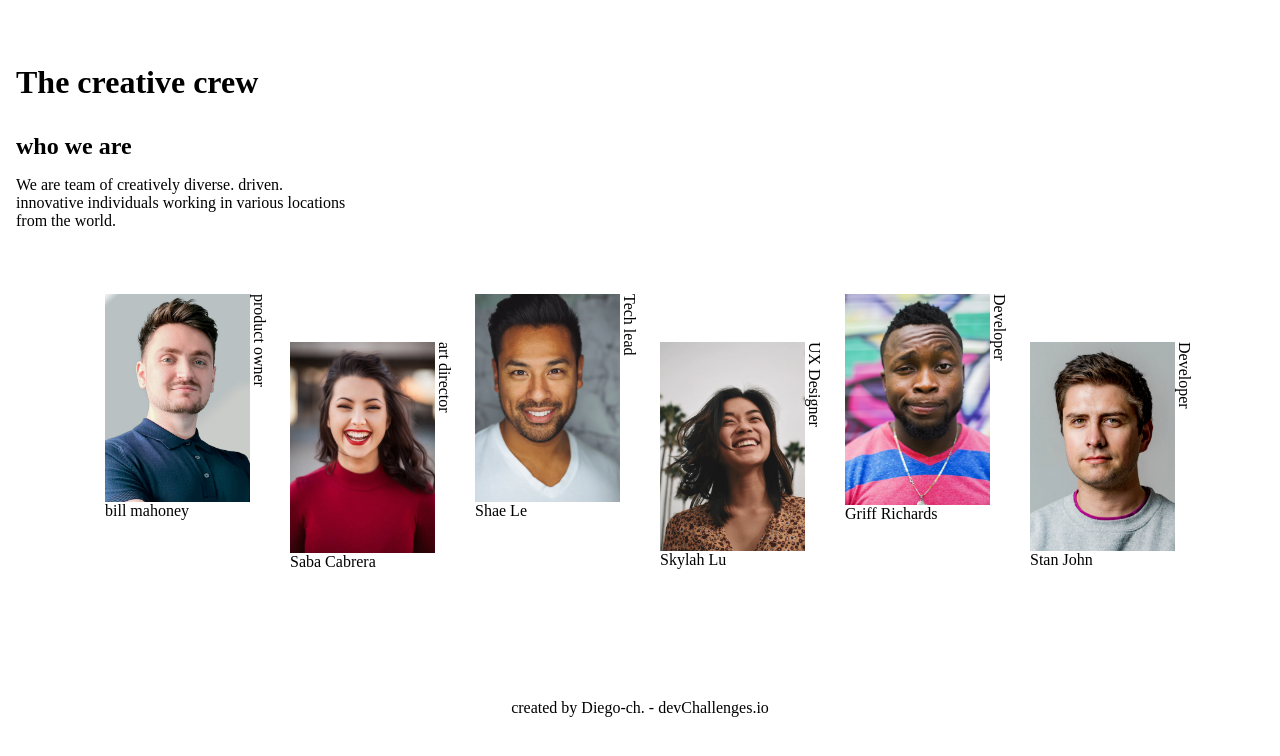
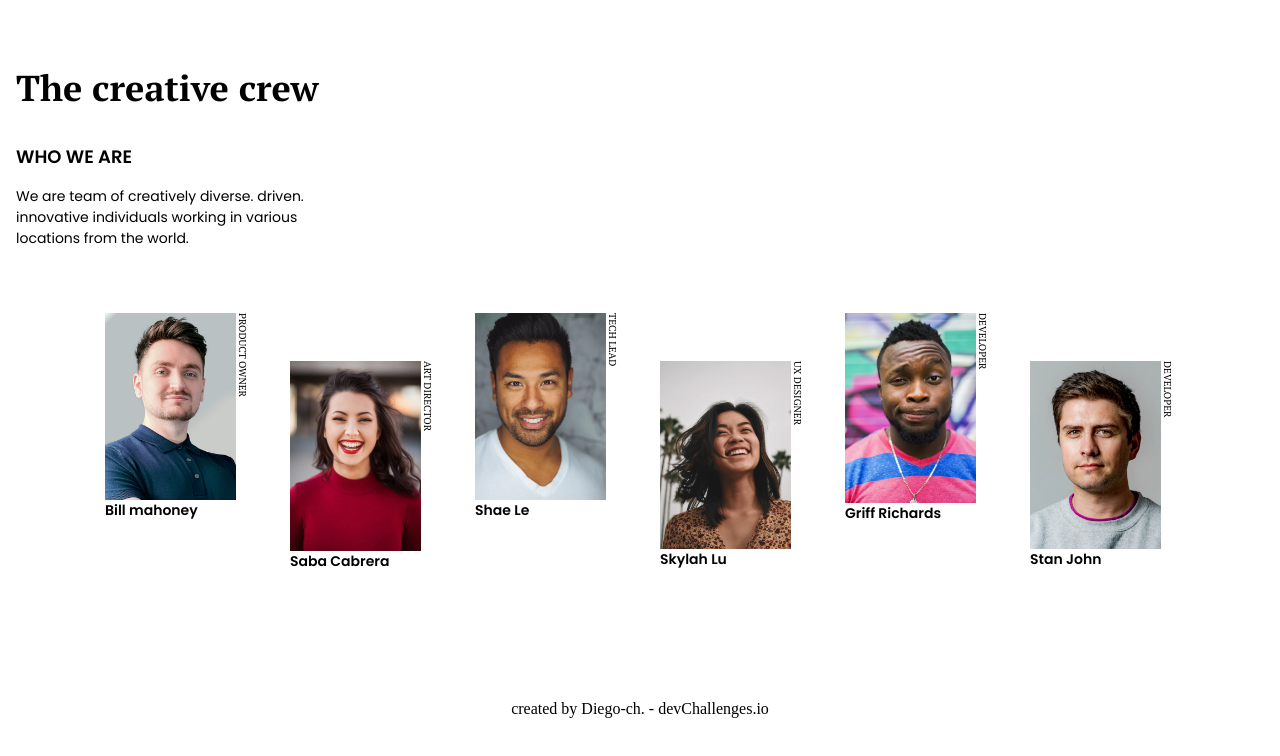
Before and after one commit to Castro-D/dev-challenge-team-page, a plain HTML site: page index.html in a window 1280 px wide. Drawn offline with Linux system fonts and the light colour scheme.

Commit message:
add styles

```diff
--- a/index.html
+++ b/index.html
@@ -5,6 +5,8 @@
   <meta http-equiv='X-UA-Compatible' content='IE=edge'>
   <title>Page Title</title>
   <meta name='viewport' content='width=device-width, initial-scale=1'>
+  <link rel="preconnect" href="https://fonts.gstatic.com">
+  <link href="https://fonts.googleapis.com/css2?family=PT+Serif:wght@400;700&family=Poppins:wght@400;600&display=swap" rel="stylesheet">
   <link rel='stylesheet' type='text/css' media='screen' href='main.css'>
 </head>
 <body>
@@ -17,44 +19,44 @@
     <div class='member-1'>
       <div class='flex-container'>
         <img src="./img/photo1.png" alt="">
-        <p>product owner</p>
+        <p class='role'>product owner</p>
       </div>
-      <p>bill mahoney</p>
+      <p class='name'>Bill mahoney</p>
     </div>
     <div class='member-2 m-t'>
       <div class='flex-container'>
         <img src="./img/photo2.png" alt="">
-        <p>art director</p>
+        <p class='role'>art director</p>
       </div>
-      <p>Saba Cabrera</p>
+      <p class='name'>Saba Cabrera</p>
     </div>
     <div class='member-3'>
       <div class='flex-container'>
         <img src="./img/photo3.png" alt="">
-        <p>Tech lead</p>
+        <p class='role'>Tech lead</p>
       </div>
-      <p>Shae Le</p>
+      <p class='name'>Shae Le</p>
     </div>
     <div class='member-4 m-t'>
       <div class='flex-container'>
         <img src="./img/photo4.png" alt="">
-        <p>UX Designer</p>
+        <p class='role'>UX Designer</p>
       </div>
-      <p>Skylah Lu</p>
+      <p class='name'>Skylah Lu</p>
     </div>
     <div class='member-5'>
       <div class='flex-container'>
         <img src="./img/photo5.png" alt="">
-        <p>Developer</p>
+        <p class='role'>Developer</p>
       </div>
-      <p>Griff Richards</p>
+      <p class='name'>Griff Richards</p>
     </div>
     <div class='member-6 m-t'>
       <div class='flex-container'>
         <img src="./img/photo6.png" alt="">
-        <p>Developer</p>
+        <p class='role'>Developer</p>
       </div>
-      <p>Stan John</p>
+      <p class='name'>Stan John</p>
     </div>
   </section>
   <p class='dev'>created by Diego-ch. - devChallenges.io</p>
--- a/main.css
+++ b/main.css
@@ -11,6 +11,7 @@
 }
 
 .grid-container {
+  width: 100%;
   display: grid;
   grid-template-columns: repeat(auto-fit, 145px);
   justify-content: center;
@@ -22,7 +23,7 @@
 }
 
 .flex-container img {
-  width: 100%;
+  width: 90%;
 }
 
 .flex-container p {
@@ -37,15 +38,25 @@
 
 .container h1 {
   margin-bottom: 2rem;
+  font-family: 'PT Serif', serif;
+  font-weight: 700;
+  font-size: 36px;
 }
 
 .container h2 {
   margin-bottom: 1rem;
+  font-family: 'Poppins', sans-serif;
+  font-weight: 600;
+  font-size: 18px;
+  text-transform: uppercase;
 }
 
 .container p {
   width: 330px;
   margin-bottom: 4rem;
+  font-family: 'Poppins', sans-serif;
+  font-weight: 400;
+  font-size: 14px;
 }
 
 .m-t {
@@ -57,3 +68,16 @@
   margin-top: 8rem;
   margin-bottom: 1rem;
 }
+
+.role {
+  font-family: 'PT Serif', serif;
+  font-weight: 400;
+  font-size: 10px;
+  text-transform: uppercase;
+}
+
+.name {
+  font-family: 'Poppins', sans-serif;
+  font-weight: 600;
+  font-size: 14px;
+}
```
